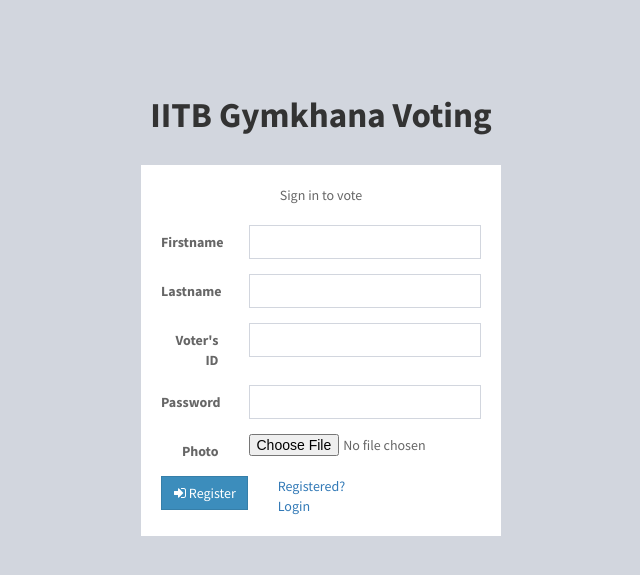
After one commit to Neha1204/IITB-Gymkhana-Voting, a PHP site: page /register.php in a window 1280 px wide. The commit adds this page. Shown: the top 575 px of the page, without its empty margins (319-959 px from the left). Run offline with PHP 8.4, Linux system fonts and the light colour scheme.

Commit message:
Voter Register and Login added

```diff
--- a/admin/voters.php
+++ b/admin/voters.php
@@ -57,7 +57,7 @@
                 </thead>
                 <tbody>
                   <?php
-				    $conn = new mysqli('localhost', 'root', '', 'sports');
+				    $conn = new mysqli('localhost', 'root', '', 'iitbvoting');
                     $sql = "SELECT * FROM voters";
                     $query = $conn->query($sql);
                     while($row = $query->fetch_assoc()){
--- a/includes/conn.php
+++ b/includes/conn.php
@@ -1,5 +1,5 @@
 <?php
-	$conn = new mysqli('localhost', 'root', '', 'votesystem');
+	$conn = new mysqli('localhost', 'root', '', 'iitbvoting');
 
 	if ($conn->connect_error) {
 	    die("Connection failed: " . $conn->connect_error);
--- a/index.php
+++ b/index.php
@@ -12,11 +12,11 @@
 <body class="hold-transition login-page">
 <div class="login-box">
   	<div class="login-logo">
-  		<b>Voting System</b>
+  		<b>IITB Gymkhana Voting</b>
   	</div>
 
   	<div class="login-box-body">
-    	<p class="login-box-msg">Sign in to start your session</p>
+    	<p class="login-box-msg">Sign in to vote</p>
 
     	<form action="login.php" method="POST">
       		<div class="form-group has-feedback">
@@ -31,6 +31,7 @@
     			<div class="col-xs-4">
           			<button type="submit" class="btn btn-primary btn-block btn-flat" name="login"><i class="fa fa-sign-in"></i> Sign In</button>
         		</div>
+          	    <a href='register.php'> <b>Not yet Registered? Register</b> </a>
       		</div>
     	</form>
   	</div>
--- /dev/null
+++ b/register.php
@@ -0,0 +1,103 @@
+<?php
+  	session_start();
+  	/*
+	if(isset($_SESSION['admin'])){
+    	header('location: admin/home.php');
+  	}
+    */
+
+    if(isset($_SESSION['voter'])){
+      header('location: index.php');
+    }
+?>
+<?php include 'includes/header.php'; ?>
+<body class="hold-transition login-page">
+<div class="login-box" id = "addnew">
+  	<div class="login-logo">
+  		<b>IITB Gymkhana Voting</b>
+  	</div>
+
+  	<div class="login-box-body">
+    	<p class="login-box-msg">Sign in to vote</p>
+
+         <form class="form-horizontal" method="POST" action="voters_add.php" enctype="multipart/form-data">
+                <div class="form-group">
+                    <label for="firstname" class="col-sm-3 control-label">Firstname</label>
+
+                    <div class="col-sm-9">
+                      <input type="text" class="form-control" id="firstname" name="firstname" required>
+                    </div>
+                </div>
+                <div class="form-group">
+                    <label for="lastname" class="col-sm-3 control-label">Lastname</label>
+
+                    <div class="col-sm-9">
+                      <input type="text" class="form-control" id="lastname" name="lastname" required>
+                    </div>
+                </div>
+				<div class="form-group">
+                    <label for="votersid" class="col-sm-3 control-label">Voter's ID</label>
+
+                    <div class="col-sm-9">
+                      <input type="text" class="form-control" id="votersid" name="votersid" required>
+                    </div>
+                </div>
+                <div class="form-group">
+                    <label for="password" class="col-sm-3 control-label">Password</label>
+
+                    <div class="col-sm-9">
+                      <input type="password" class="form-control" id="password" name="password" required>
+                    </div>
+                </div>
+                <div class="form-group">
+                    <label for="photo" class="col-sm-3 control-label">Photo</label>
+
+                    <div class="col-sm-9">
+                      <input type="file" id="photo" name="photo">
+                    </div>
+                </div>
+				<div class="row">
+    			    <div class="col-xs-4">
+          			  <button type="submit" class="btn btn-primary btn-block btn-flat" name="add"><i class="fa fa-sign-in"></i> Register</button>
+        		    </div>
+			     	<div class="col-xs-4">
+          	     	  <a href='login.php'> Registered? Login </a>
+        		    </div>
+      		    </div>
+
+        <!--
+    	<form action="login.php" method="POST">
+      		<div class="form-group has-feedback">
+        		<input type="text" class="form-control" name="voter" placeholder="Voter's ID" required>
+        		<span class="glyphicon glyphicon-user form-control-feedback"></span>
+      		</div>
+          <div class="form-group has-feedback">
+            <input type="password" class="form-control" name="password" placeholder="Password" required>
+            <span class="glyphicon glyphicon-lock form-control-feedback"></span>
+          </div>
+      		<div class="row">
+    			<div class="col-xs-4">
+          			<button type="submit" class="btn btn-primary btn-block btn-flat" name="login"><i class="fa fa-sign-in"></i> Sign In</button>
+        		</div>
+				<div class="col-xs-4">
+          			<a href='register.php'> Register </a>
+        		</div>
+      		</div>
+    	</form>
+		-->
+  	</div>
+  	<?php
+  		if(isset($_SESSION['error'])){
+  			echo "
+  				<div class='callout callout-danger text-center mt20'>
+			  		<p>".$_SESSION['error']."</p>
+			  	</div>
+  			";
+  			unset($_SESSION['error']);
+  		}
+  	?>
+</div>
+
+<?php include 'includes/scripts.php' ?>
+</body>
+</html>
```
Also changed, not shown: voters_add.php (added, +31 -0 lines).
